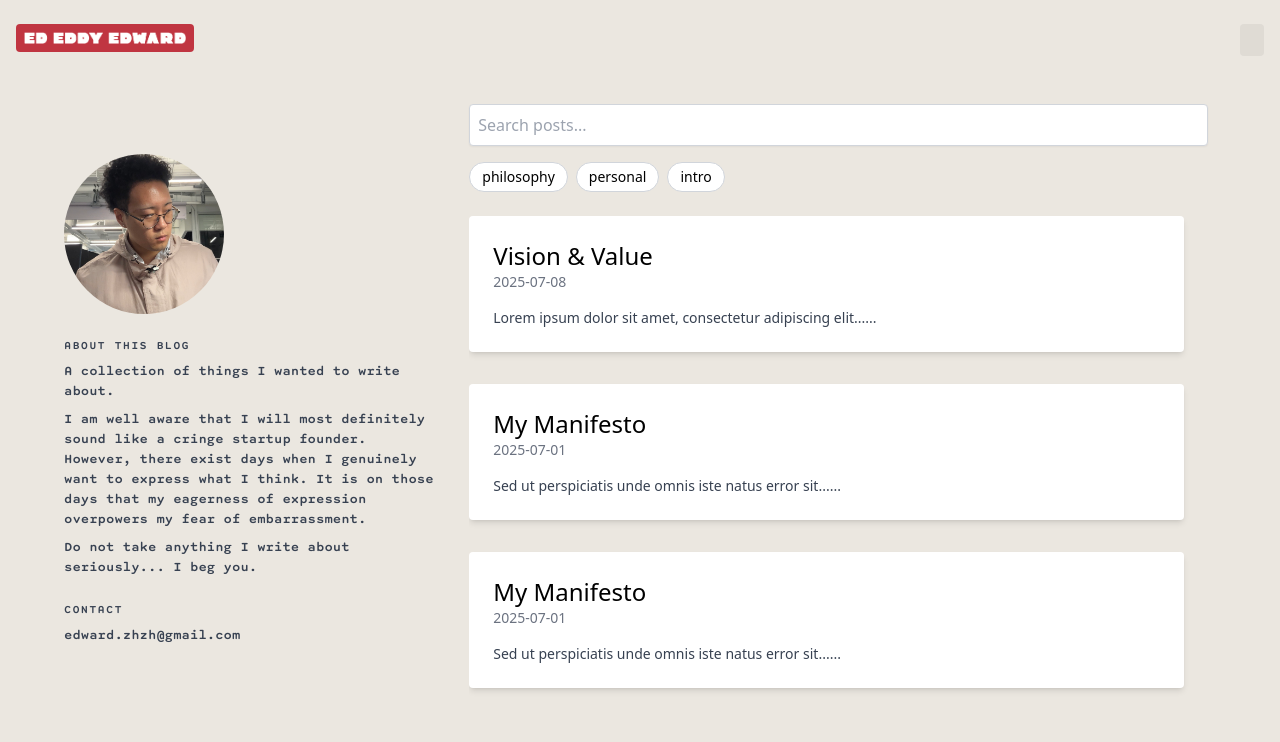
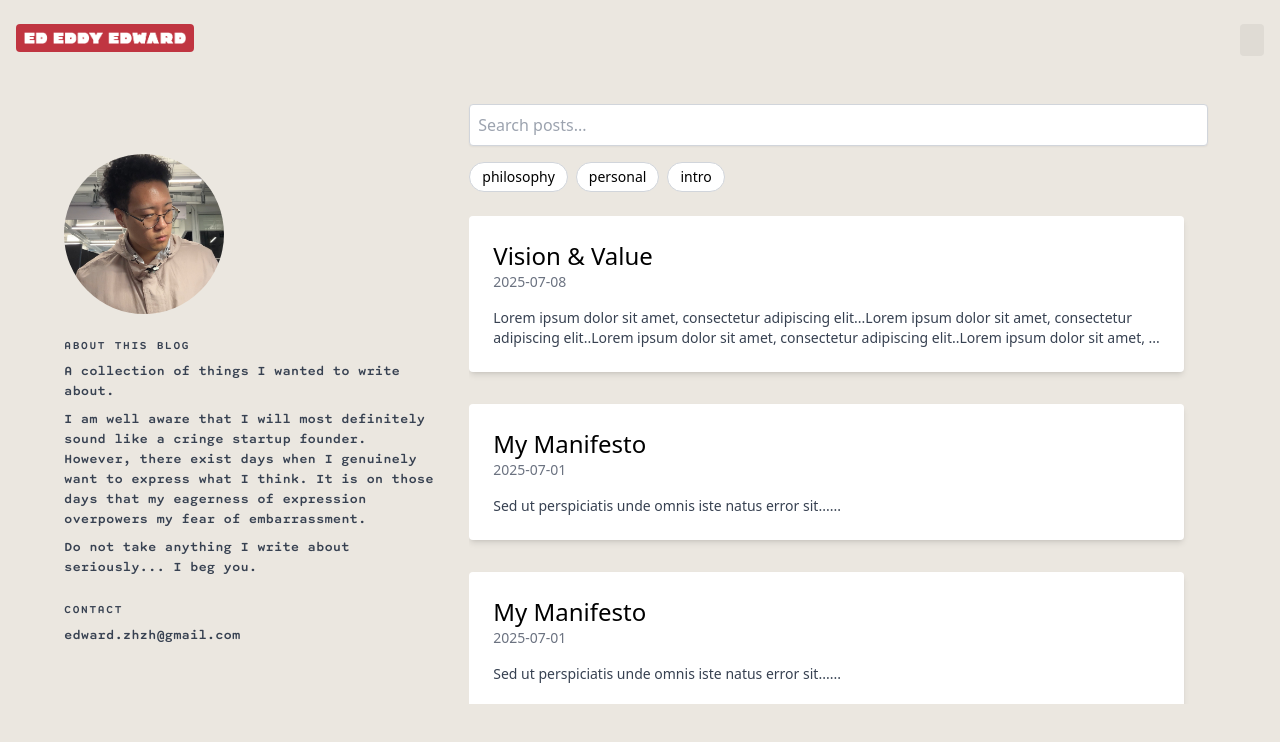
Before and after one commit to Edwardius/ed-eddy-edward, a Next.js app: page /blog in a window 1280 px wide. Shown: the top 742 px of the page. Built offline with nearby package versions, Linux system fonts and the light colour scheme; what tailwind-hamburgers would draw is missing.

Commit message:
more layout changes to the blog

```diff
--- a/pages/blog.tsx
+++ b/pages/blog.tsx
@@ -21,7 +21,7 @@ const mockPosts: Post[] = [
     title: 'Vision & Value',
     date: '2025-07-08',
     tags: ['philosophy'],
-    content: 'Lorem ipsum dolor sit amet, consectetur adipiscing elit...',
+    content: 'Lorem ipsum dolor sit amet, consectetur adipiscing elit...Lorem ipsum dolor sit amet, consectetur adipiscing elit..Lorem ipsum dolor sit amet, consectetur adipiscing elit..Lorem ipsum dolor sit amet, consectetur adipiscing elit..Lorem ipsum dolor sit amet, consectetur adipiscing elit..Lorem ipsum dolor sit amet, consectetur adipiscing elit..Lorem ipsum dolor sit amet, consectetur adipiscing elit..',
     standalone: false,
   },
   {
@@ -119,7 +119,6 @@ export default function Blog() {
       <div className="h-screen bg-olive pt-24 pb-24 px-4 overflow-hidden">
         <section className="max-w-6xl mx-auto flex flex-row gap-8 h-full">
           {/* Left Sidebar */}
-
           <div className="md:w-1/3 hidden md:flex items-center justify-center">
             <div className="space-y-6 max-h-[80vh] overflow-hidden">
               <img
@@ -153,7 +152,7 @@ export default function Blog() {
           {/* Right Blog Content */}
           <div className="md:w-2/3 w-full h-full flex flex-col pr-2 space-y-4">
             {/* Fixed Search and Tags */}
-            <div className="flex flex-col space-y-4 sticky top-0 z-10 bg-olive pt-2 pb-2">
+            <div className="flex flex-col space-y-4 top-0 bg-olive pt-2 pb-2">
               {/* Search bar */}
               <input
                 type="text"
```
